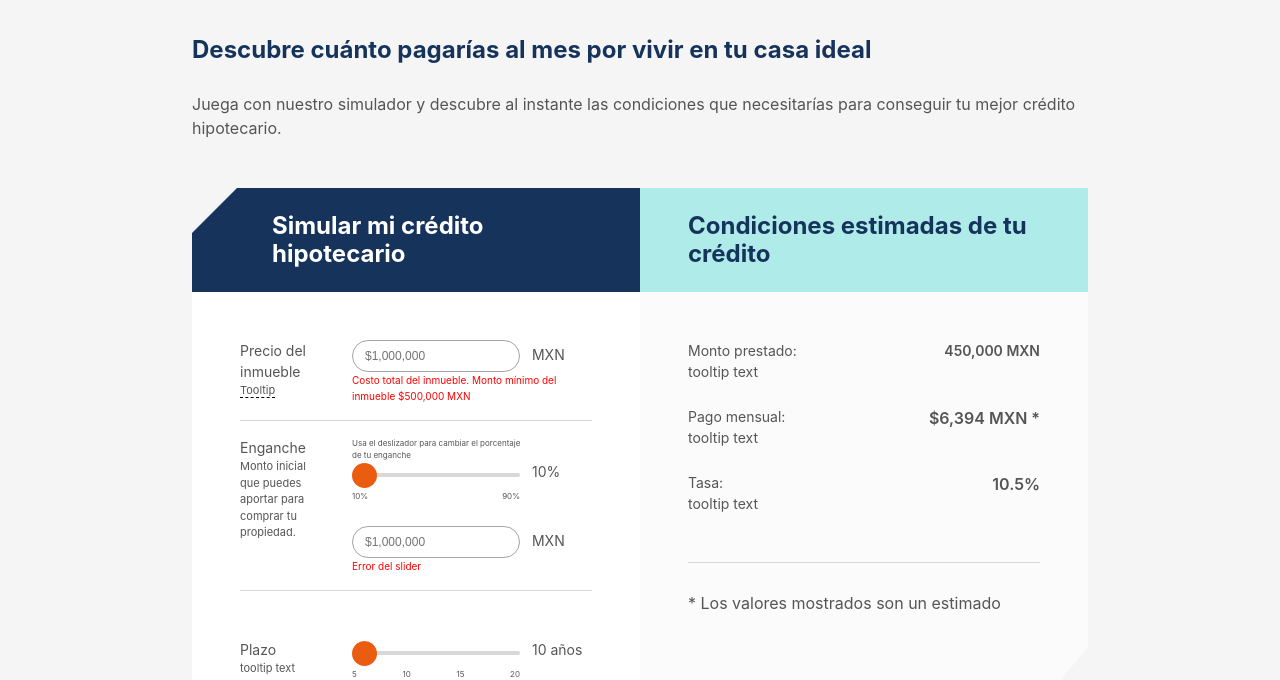
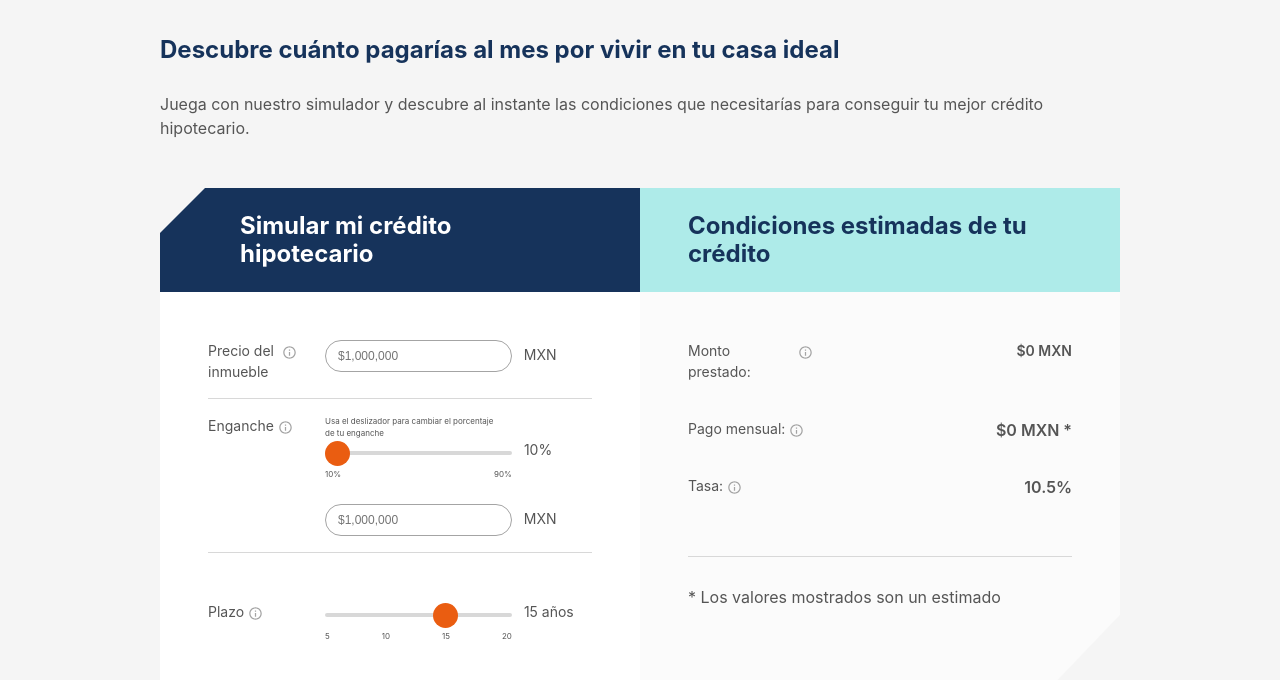
Before and after one commit to cesarorozco9628/front_challege, a website built with Vite: page index.html in a window 1280 px wide. Shown: the part 120-800 px from the top of the page. Built offline with nearby package versions, Linux system fonts and the light colour scheme.

Commit message:
:art: style code formatted

```diff
--- a/index.html
+++ b/index.html
@@ -3,6 +3,7 @@
   <head>
     <meta charset="UTF-8" />
     <link rel="icon" type="image/svg+xml" href="/morgana-icon.svg" />
+    <link rel="stylesheet" href="./style.css" />
     <meta name="viewport" content="width=device-width, initial-scale=1.0" />
     <title>Morgana Challenge</title>
   </head>
@@ -28,32 +29,33 @@
             <div class="simulator-values__head">Simular mi crédito hipotecario</div>
             <div class="simulator-values__content">
               <div class="property-price">
-                <div class="property-price__label">
-                  <label>Precio del inmueble</label>
-                  <div class="property-price__tooltip">
+                <!-- <div > -->
+                <label class="property-price__label">
+                  Precio del inmueble
+                  <!-- <div class="property-price__tooltip"> -->
                   <span
                     class="tooltip"
                     data-text="Costo total del inmueble. Monto mínimo del inmueble $500,000
                       MXN."
                   >
-                      Tooltip
+                    <img src="/public/info-icon.svg" />
                   </span>
-                  </div>
-                </div>
+                  <!-- </div> -->
+                </label>
+                <!-- </div> -->
                 <div>
                   <div class="property-price__amount">
                     <input
-                      id=""
-                      type="text"
+                      id="property-price"
+                      type=""
                       placeholder="$1,000,000"
                       aria-describedby="precio del inmueble"
                       class="morgana-input"
-                      onkeypress=""
                     />
                     <span>MXN</span>
                   </div>
                   <div>
-                    <p class="property-price__error">
+                    <p id="property-price__error" class="property-price__error hidden">
                       Costo total del inmueble. Monto mínimo del inmueble $500,000 MXN
                     </p>
                   </div>
@@ -64,8 +66,11 @@
                 <div class="down-payment__label">
                   <label>Enganche</label>
                   <div class="down-payment__tooltip">
-                    <span>
-                      Monto inicial que puedes aportar para comprar tu propiedad.
+                    <span
+                      class="tooltip"
+                      data-text="Monto inicial que puedes aportar para comprar tu propiedad."
+                    >
+                      <img src="/public/info-icon.svg" />
                     </span>
                   </div>
                 </div>
@@ -86,7 +91,7 @@
                           id="down-payment__range"
                         />
                       </div>
-                      <span>10%</span>
+                      <span id="down-payment__rate">10%</span>
                     </div>
                     <div class="slider-range">
                       <span>10%</span>
@@ -94,42 +99,49 @@
                     </div>
                     <div>
                       <input
-                        id=""
-                        type="text"
+                        id="down-payment"
+                        type=""
                         placeholder="$1,000,000"
+                        aria-describedby="enganche del inmueble"
                         class="morgana-input"
-                        onkeypress=""
                       />
                       <span>MXN</span>
                       <div>
-                        <p class="down-payment__error">Error del slider</p>
+                        <p id="down-payment__error" class="down-payment__error hidden">
+                          El enganche no puede ser menor a 10%
+                        </p>
                       </div>
                     </div>
                   </div>
                 </div>
               </div>
               <hr />
-              <div class="credit-terms">
-                <div class="credit-terms__label">
+              <div class="loan-term">
+                <div class="loan-term__label">
                   <label>Plazo</label>
-                  <div class="credit-terms__tooltip">
-                    <span>tooltip text</span>
+                  <div class="loan-term__tooltip">
+                    <span
+                      class="tooltip"
+                      data-text="Años en los que quieres pagar tu crédito."
+                    >
+                      <img src="/public/info-icon.svg" />
+                    </span>
                   </div>
                 </div>
                 <div>
-                  <div class="credit-terms__slider">
+                  <div class="loan-term__slider">
                     <div class="slider-container">
                       <input
                         type="range"
                         min="5"
                         max="20"
-                        value="5"
+                        value="15"
                         step="5"
                         class="slider"
-                        id="credit-terms__range"
+                        id="loan-term__range"
                       />
                     </div>
-                    <span>10 años</span>
+                    <span id="loan-term__chosen">15 años</span>
                   </div>
 
                   <div class="slider-range">
@@ -152,28 +164,43 @@
                 <div class="credit-amount__label">
                   <label>Monto prestado:</label>
                   <div class="credit-amount__tooltip">
-                    <span>tooltip text</span>
+                    <span
+                      class="tooltip"
+                      data-text="Monto final del préstamo solicitado."
+                    >
+                      <img src="/public/info-icon.svg" />
+                    </span>
                   </div>
                 </div>
-                <div>450,000 MXN</div>
+                <div id="credit-amount">$0 MXN</div>
               </div>
               <div class="simulator-conditions__element">
                 <div class="monthly-payment__label">
                   <label>Pago mensual:</label>
                   <div class="monthly-payment__tooltip">
-                    <span>tooltip text</span>
+                    <span
+                      class="tooltip"
+                      data-text="Inversión mensual que deberás pagar."
+                    >
+                      <img src="/public/info-icon.svg" />
+                    </span>
                   </div>
                 </div>
-                <div>$6,394 MXN *</div>
+                <div id="monthly-payment">$0 MXN *</div>
               </div>
               <div class="simulator-conditions__element">
                 <div class="interest-rate__label">
                   <label>Tasa:</label>
                   <div class="interest-rate__tooltip">
-                    <span>tooltip text</span>
+                    <span
+                      class="tooltip"
+                      data-text="Porcentaje que cobran las instituciones por el dinero prestado."
+                    >
+                      <img src="/public/info-icon.svg" />
+                    </span>
                   </div>
                 </div>
-                <div>10.5%</div>
+                <div id="interest-rate">10.5%</div>
               </div>
               <hr />
               <p class="simulator-conditions__footer">
--- a/style.css
+++ b/style.css
@@ -62,6 +62,10 @@ a:hover {
   color: var(--morgana-orange);
 }
 
+.hidden {
+  display: none;
+}
+
 section {
   max-width: 100%;
   padding: 48px 32px;
@@ -116,7 +120,7 @@ section {
 
 .property-price,
 .down-payment,
-.credit-terms {
+.loan-term {
   display: flex;
   flex-direction: column;
   width: 100%;
@@ -124,46 +128,45 @@ section {
 
 .property-price__label,
 .down-payment__label,
-.credit-terms__label {
+.loan-term__label,
+.credit-amount__label,
+.monthly-payment__label,
+.interest-rate__label {
+  display: inline-flex;
   margin-bottom: 12px;
-}
-
-.property-price__tooltip,
-.down-payment__tooltip,
-.credit-terms__tooltip {
-  font-size: 11px; /* TODO: Revisar tamaño correcto */
+  vertical-align: middle;
 }
 
 .tooltip {
-  position: relative; /* making the .tooltip span a container for the tooltip text */
-  border-bottom: 1px dashed #000; /* little indicater to indicate it's hoverable */
+  position: relative;
+  margin-left: 4px;
 }
 
 .tooltip:before {
-  content: attr(data-text); /* here's the magic */
+  background: var(--morgana-light-gray);
+  border-radius: 10px;
+  color: #555;
+  content: attr(data-text);
+  display: none;
+  font-size: 14px;
+  left: -500%;
+  padding: 4px 8px;
   position: absolute;
-
-  /* vertically center */
-  top: 50%;
-  transform: translateY(-50%);
-
-  /* move to right */
-  left: 100%;
-  margin-left: 15px; /* and add a small left margin */
-
-  /* basic styles */
-  width: 190px;
-  padding: 10px;
-  border-radius: 10px;
-  background: var(--morgana-light-gray);
-  color: var(#000);
   text-align: center;
-  font-size: 14px;
-  display: none; /* hide by default */
+  top: -100%;
+  transform: translateY(-88%);
+  width: 200px;
+  z-index: 10;
 }
 
 .tooltip:hover:before {
   display: block;
+}
+
+.tooltip > img {
+  height: 15px;
+  vertical-align: middle;
+  width: 15px;
 }
 
 .property-price__amount {
@@ -206,7 +209,7 @@ hr {
 }
 
 .down-payment__slider,
-.credit-terms__slider {
+.loan-term__slider {
   display: flex;
   width: 100%;
 }
@@ -288,8 +291,8 @@ hr {
 }
 
 .simulator-conditions__element > div:last-child {
+  font-weight: 600;
   justify-self: end;
-  font-weight: 600;
 }
 
 .monthly-payment__label:first-of-type + div,
@@ -347,7 +350,7 @@ button:focus-visible {
 @media (min-width: 992px) {
   section {
     max-width: 1280px;
-    width: 75%;
+    width: 80%;
   }
 
   .simulator__title {
@@ -367,13 +370,13 @@ button:focus-visible {
 
   .property-price,
   .down-payment,
-  .credit-terms {
+  .loan-term {
     display: grid;
-    gap: 32px;
+    gap: 28px;
     grid-template-columns: 1fr 3fr;
   }
 
-  .credit-terms {
+  .loan-term {
     margin-top: 32px;
   }
 
@@ -389,7 +392,7 @@ button:focus-visible {
   .property-price__error,
   .down-payment__label,
   .down-payment__error,
-  .credit-terms__label {
+  .loan-term__label {
     margin-bottom: 0;
   }
 
```
Lines whose indentation alone changed are shown as unchanged.
